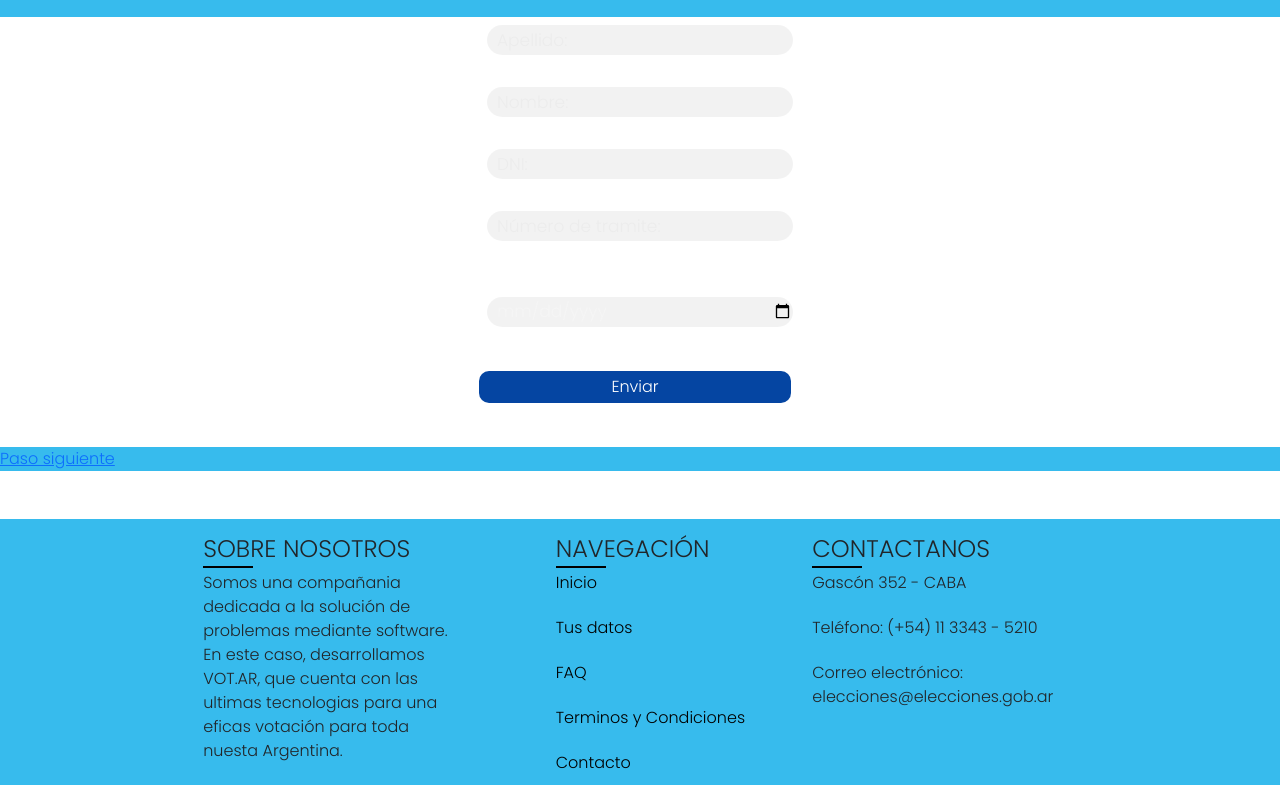
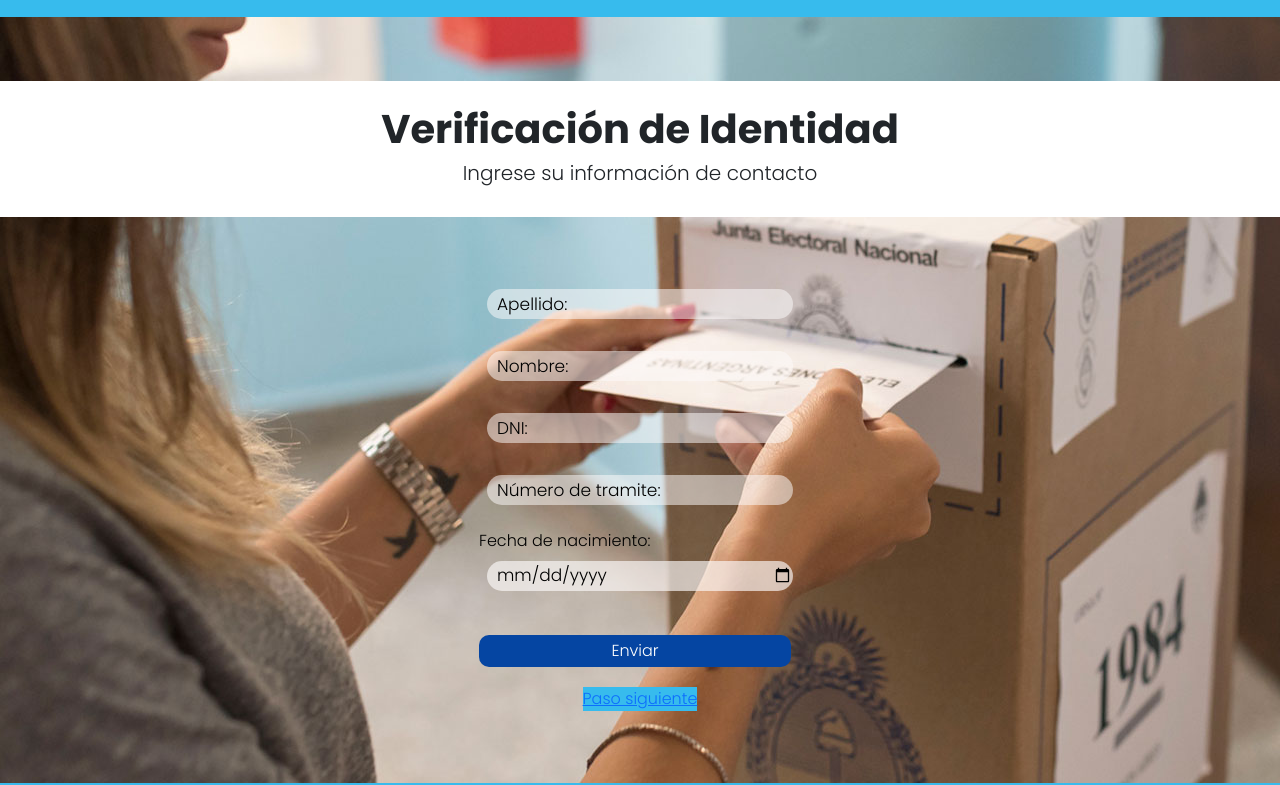
Before and after one commit to Varela7544/CaC-Page, a plain HTML site: page TrabajoFront/pages/form.html in a window 1280 px wide. Shown: the part 55-840 px from the top of the page. Drawn offline with nearby package versions, Linux system fonts and the light colour scheme.

Commit message:
Modificaciones en el diseño del form (con Mati)

```diff
--- a/TrabajoFront/pages/form.html
+++ b/TrabajoFront/pages/form.html
@@ -9,7 +9,7 @@
     <link rel="stylesheet" href="../static/css/style.css">
     <link href="https://cdn.jsdelivr.net/npm/bootstrap@5.3.0-alpha3/dist/css/bootstrap.min.css" rel="stylesheet" integrity="sha384-KK94CHFLLe+nY2dmCWGMq91rCGa5gtU4mk92HdvYe+M/SXH301p5ILy+dN9+nJOZ" crossorigin="anonymous">
 
-    <title>Sitio para Verificar Identidad</title>
+    <title>Verificación de Identidad</title>
 
 </head>
 
@@ -27,6 +27,14 @@
             </div>
         </nav>
     </header>
+
+    <section class="h1especial">
+        <br>
+        <h1 style="font-weight: bold;"> Verificación de Identidad </h1>
+        <h5> Ingrese su información de contacto </h5>
+        <br>
+    </section>
+
     <section class="form">
         <form action="GET">
             <div class="datos-form">
@@ -44,22 +52,21 @@
                 <input type="number" placeholder="Número de tramite:" required>
             </p>
             <p>
-                <div style="color: white;">Fecha de nacimiento: </div>
+                <div style="color: black;">Fecha de nacimiento: </div>
                 <input type="date" name="fechadenac" required id="fechadenac"  >
             </p>
             <input type="submit" value="Enviar" id="submit">
             </div>
         </form>
+        <div>
+            <nav ><a class="enlaces" href="./candidatos.html" id="navcandidatos"> Paso siguiente</a></nav>
+        </div>
     </section>
-    <br>
+    <br><br><br>
 
-    <div>
-        <nav ><a class="enlaces" href="./candidatos.html" id="navcandidatos"> Paso siguiente</a></nav>
-    </div>
-
-    <br><br>
     <!--FOOTER CON FORMULARIO-->
     <footer>
+        <br>
         <div class="footer-sin-form">
             <div class="image-footer-sin-form">
                 <h3>SOBRE NOSOTROS</h3>
--- a/TrabajoFront/static/css/style.css
+++ b/TrabajoFront/static/css/style.css
@@ -439,7 +439,7 @@ input::placeholder, textarea::placeholder {
 /*COMIENZO DE ESTILOS DEL FORM*/
 
 #bodyform {
-    background-color: #ffffff;
+    background-image: url(../img/elecciones-background.jpg);
 }
 
 #h1form{
@@ -452,30 +452,49 @@ input::placeholder, textarea::placeholder {
 
 }
 
+.h1especial{
+
+    margin-top: 4rem;
+    text-align: center;
+    margin-bottom: 4rem;
+    background-color: white;
+
+}
+
 .datos-form p input {
 
     color: black;
     width: 18em;
     border-radius: 17px;
-    background:rgba(0,0,0,0.05);
+    background:rgba(253, 251, 251, 0.521);
+    /* background-color: rgba(255, 255, 255, 0.121) */
     border: none;
     font-size: 17px;
     padding-left: 10px;
     padding-top: 3px;
-    padding-bottom: 3px;
+    padding-bottom: 3px
+}
+
+.datos-form ::placeholder{
+    color:black;
 }
 
 #fechadenac {
 
     width: 18em;
     border-radius: 17px;
-    background:rgba(0,0,0,0.05);
+    /* background:rgba(0,0,0,0.05); */
+    background:rgba(253, 251, 251, 0.646);
     border: none;
     font-size: 17px;
     padding-left: 10px;
     padding-top: 3px;
     padding-bottom: 3px;
-    color:whitesmoke
+    color: black
+}
+
+#navcandidatos{
+    background-color: rgba(240, 248, 255, 0);
 }
 
 .form {
```
